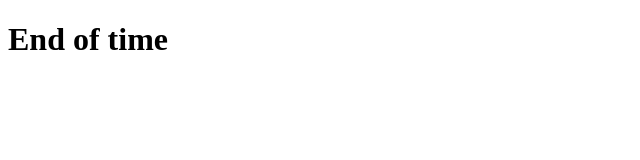
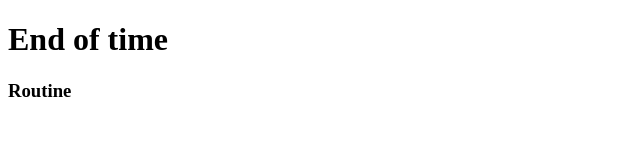
Before and after one commit to naufal360/hello_world, a plain HTML site: page page1.html in a window 1280 px wide. Shown: the full height of the page, 0-640 px from the left. Drawn offline with Linux system fonts and the light colour scheme.

Commit message:
Add line git add <h3>
Add line git add <h3>

```diff
--- a/page1.html
+++ b/page1.html
@@ -8,5 +8,6 @@
 </head>
 <body>
     <h1>End of time</h1>
+    <h3>Routine</h3>
 </body>
 </html>
```
